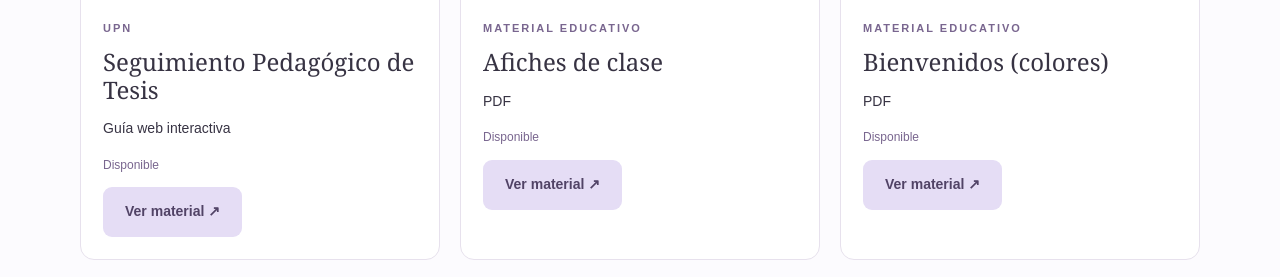
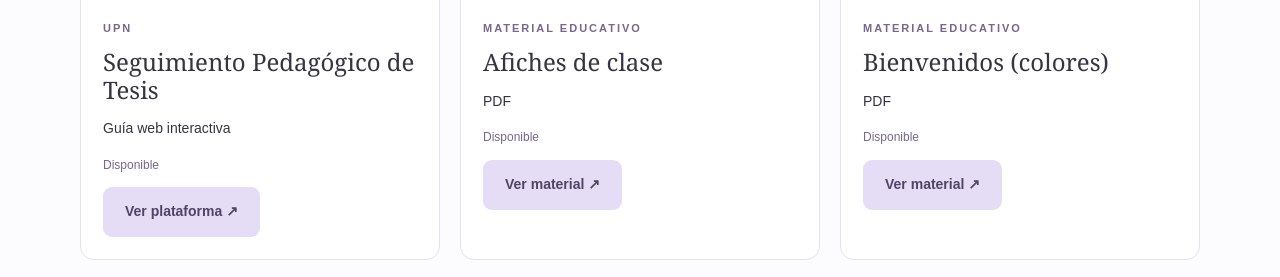
Before and after one commit to Keygar/Keytlin-Garc-a, a plain HTML site: page index.html in a window 1280 px wide. Shown: the part 3368-3645 px from the top of the page. Drawn offline with Linux system fonts and the light colour scheme.

Commit message:
Add 'directo' property and update button logic

```diff
--- a/index.html
+++ b/index.html
@@ -549,7 +549,8 @@ const materiales = [
     aporte: "Diseño pedagógico y desarrollo de la guía.",
     portada: "",
     archivo: "",
-    enlace: "https://upntesis.vercel.app/"
+    enlace: "https://upntesis.vercel.app/",
+    directo: true
   },
   {
     id: "drive-1",
@@ -935,9 +936,9 @@ function renderMateriales() {
           <p style="color:var(--acento);font-size:12px">
             ${escapeHTML(m.estado)}
           </p>
-          <button class="btn" data-material="${escapeHTML(m.id)}">
-            Ver material ↗
-          </button>
+          ${m.directo && safeURL(m.enlace)
+            ? `<a class="btn" href="${escapeHTML(safeURL(m.enlace))}" target="_blank" rel="noopener noreferrer">Ver plataforma ↗</a>`
+            : `<button class="btn" data-material="${escapeHTML(m.id)}">Ver material ↗</button>`}
         </div>
       </article>
     `;
```
